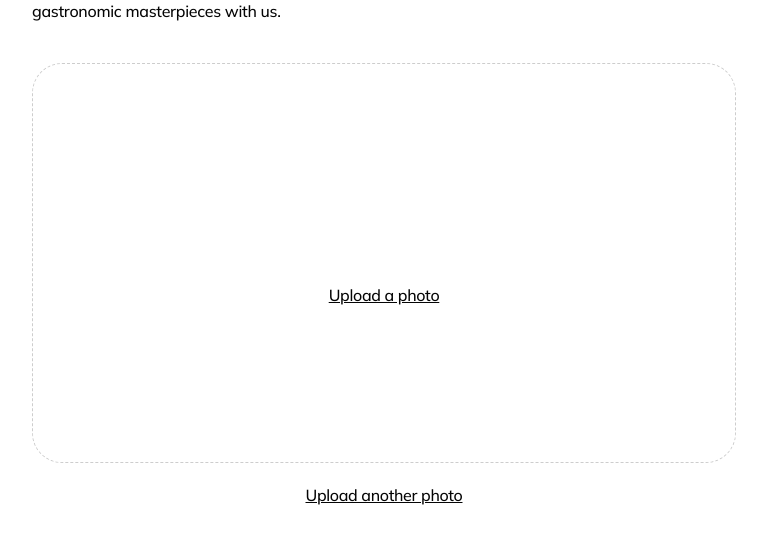
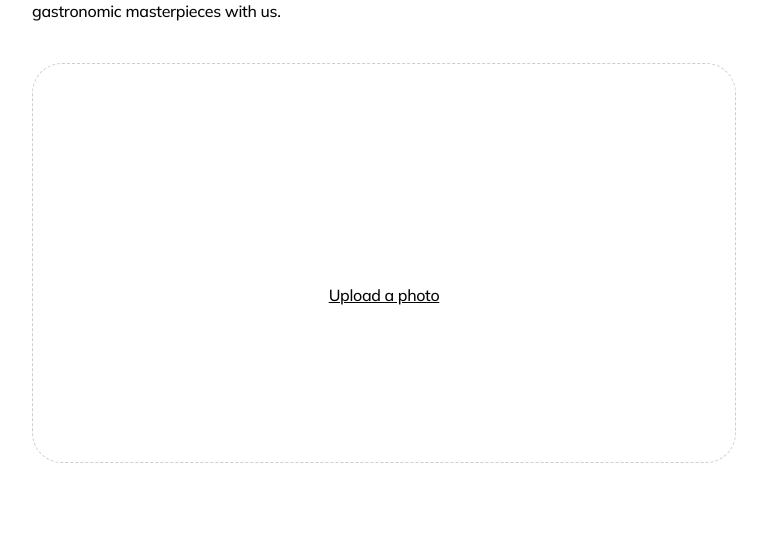
Before and after one commit to s-rybak/foodies-app, a React (Create React App) app: page /recipe/add in a window 1280 px wide. Shown: the part 317-858 px from the top of the page, without its empty margins (256-1023 px from the left). Built offline with nearby package versions, Linux system fonts and the light colour scheme.

Commit message:
Add image preview

```diff
--- a/src/components/AddRecipe/ImageUploader/ImageUploader.jsx
+++ b/src/components/AddRecipe/ImageUploader/ImageUploader.jsx
@@ -1,35 +1,51 @@
+import { useEffect } from "react";
 import Icon from "../../shared/Icon/Icon";
 import Input from "../../shared/Input/Input";
 import styles from "./ImageUploader.module.css";
 
 const ImageUploader = ({ register, setValue, imagePreview, setImagePreview, errors, watch }) => {
+  useEffect(() => {
+    const subscription = watch((value) => {
+      if (value.thumb[0]) {
+        setImagePreview(URL.createObjectURL(value.thumb[0]));
+        setValue("thumb", value.thumb[0]);
+      }
+    });
+    return () => subscription.unsubscribe();
+  }, [watch, setImagePreview, setValue]);
+
   return (
     <div className={styles.wrapper}>
       <div className={styles.uploadBox}>
         <label className={styles.customUploadBtn}>
           <Input type="file" name="thumb" register={register} setValue={setValue} errors={errors} />
 
-         {/* TODO: add image preview */}
+          {imagePreview && (
+            <img src={imagePreview} alt="Recipe Preview" className={styles.imagePreview} />
+          )}
           <div className={styles.btnWrapper}>
-          <>
-            <Icon
+            {!imagePreview && (
+              <>
+                <Icon
                   iconId="icon-capture-photo-camera"
                   width="50px"
                   height="50"
                   customStyle={styles.photoIcon}
-            />
-            <span>Upload a photo</span>
-          </>
-          {/* TODO: // show errors */}
+                />
+                <span>Upload a photo</span>
+              </>
+            )}
+
+            {errors.thumb && <p className={styles.errorMsg}>{errors.thumb.message}</p>}
           </div>
         </label>
       </div>
-
+      {imagePreview && (
         <label className={styles.uploadAnotherSpan}>
           <Input type="file" name="thumb" register={register} setValue={setValue} errors={errors} />
           Upload another photo
         </label>
-
+      )}
     </div>
   );
 };
--- a/src/components/AddRecipe/IngredientSelector/IngredientSelector.jsx
+++ b/src/components/AddRecipe/IngredientSelector/IngredientSelector.jsx
@@ -5,11 +5,18 @@ import Input from "../../shared/Input/Input";
 import Button from "../../shared/Button/Button";
 import IconButton from "../../../components/shared/IconButton/IconButton";
 import TimeCounter from "../TimeCounter/TimeCounter"
-//import useAutoResizeTextarea from "../../../utilities/hooks/useAutoResizeTextarea";;
 
 import styles from "./IngredientSelector.module.css";
 import stylesInput from "../CustomInput.module.css";
 
+import { fetchCategories } from "../../../redux/categories/categoriesOperations";
+
+import { useFetchIngredients } from "../../../services/ingredientService"
+
+
+
+const categoriesData = fetchCategories();
+console.log(categoriesData);
 
 const IngredientSelector = ({
   register,
@@ -21,6 +28,8 @@ const IngredientSelector = ({
   setSelectedIngredients,
 }) => {
   const [isIngredientListVisible, setIsIngredientListVisible] = useState(false);
+
+
   const ingredients = [
     { value: "cabbage", label: "Cabbage" },
     { value: "cucamber", label: "Cucamber" },
--- a/src/pages/AddRecipe/AddRecipe.jsx
+++ b/src/pages/AddRecipe/AddRecipe.jsx
@@ -20,6 +20,7 @@ const AddRecipe = () => {
     register,
     setValue,
     watch,
+    formState: { errors },
     reset,
   } = useForm({
     resolver: yupResolver(yupSchema),
@@ -31,6 +32,7 @@ const AddRecipe = () => {
   const [time, setTime] = useState(10);
   const [wordCount, setWordCount] = useState(0);
   const maxWords = 200;
+  const [imagePreview, setImagePreview] = useState(null);
 
   const handleWordCount = (event) => {
     const value = event.target.value;
@@ -79,7 +81,14 @@ const AddRecipe = () => {
       </div>
       <form onSubmit={ onSubmit } className={styles.form}>
         <div className={styles.formWrapper}>
-          <ImageUploader register={register} />
+          <ImageUploader
+            register={register}
+            setValue={setValue}
+            imagePreview={imagePreview}
+            setImagePreview={setImagePreview}
+            watch={watch}
+            errors={errors}
+          />
 
           <div>
             <div className={styles.nameInputWrapper}>
```
